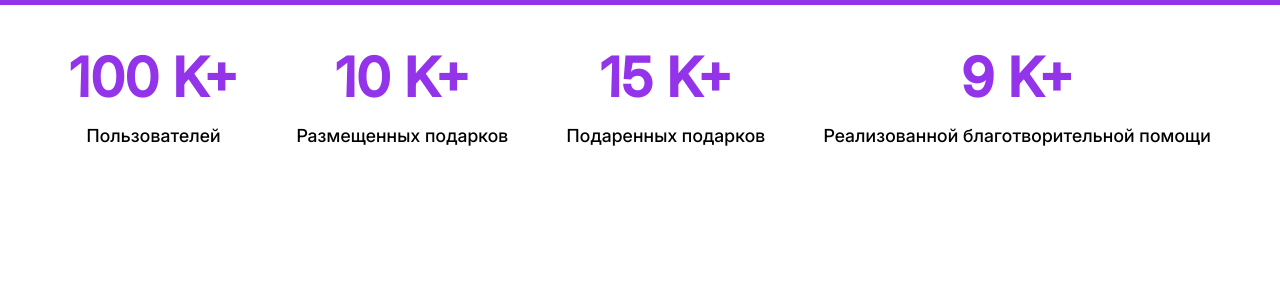
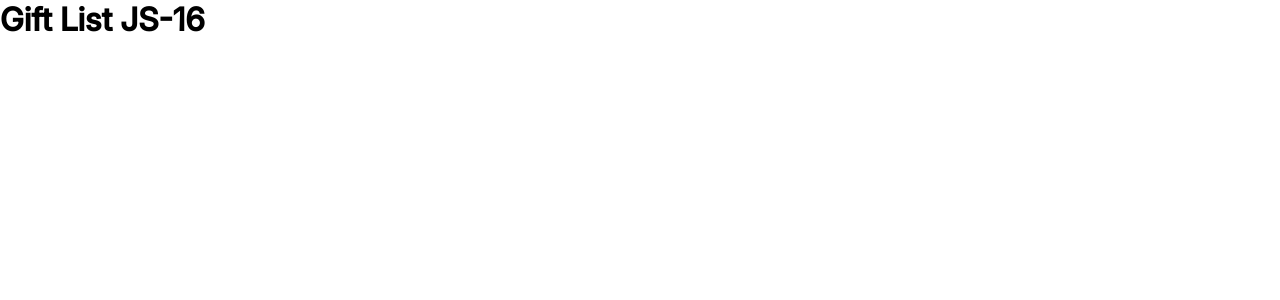
Before and after one commit to peaksoft-school/Gift-list-js16-day-, a React (Vite) app: page / in a window 1280 px wide. Shown: the top 300 px of the page. Built offline with nearby package versions, Linux system fonts and the light colour scheme.

Commit message:
corected id

```diff
--- a/src/App.jsx
+++ b/src/App.jsx
@@ -1,11 +1,3 @@
-import Statistics from './components/Statistics'
-
-const App = () => {
-   return (
-      <div>
-         <Statistics />
-      </div>
-   )
-}
+const App = () => <h1>Gift List JS-16</h1>
 
 export default App
```
